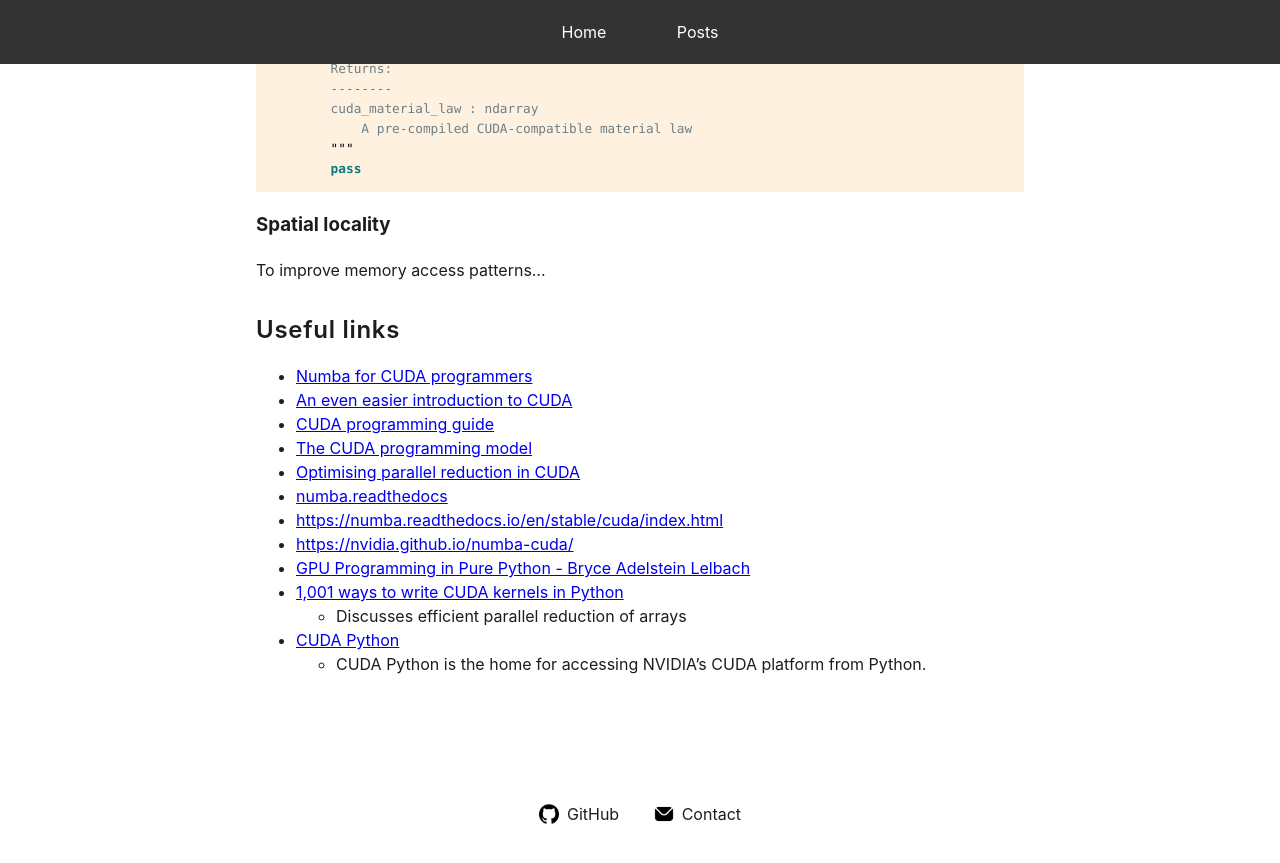
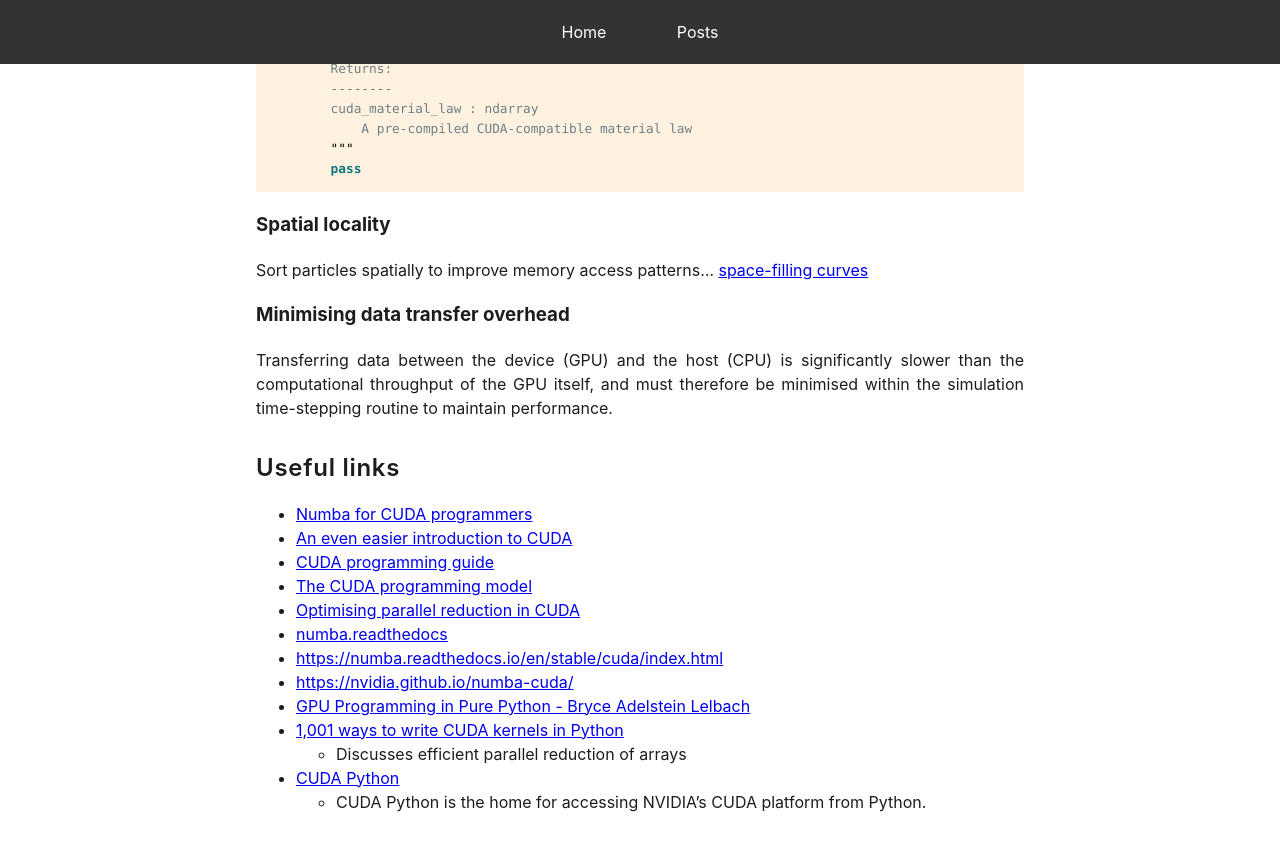
Before and after one commit to mark-hobbs/mark-hobbs.github.io, a Jekyll site: the page built from _posts/2025-02-03-cuda.md, in a window 1280 px wide and 900 px high, scrolled down 8743 px. Shown: the top 863 px of the window. Built offline with Jekyll 4.4.1, drawn with Linux system fonts in a browser that asks for light colours; before the commit the page ends 9583 px from its top, so only the background shows below that.

Commit message:
General updates

```diff
--- a/_posts/2025-02-03-cuda.md
+++ b/_posts/2025-02-03-cuda.md
@@ -396,7 +396,11 @@ class ConstitutiveLaw:
 
 ### Spatial locality
 
-To improve memory access patterns...
+Sort particles spatially to improve memory access patterns... [space-filling curves](https://en.wikipedia.org/wiki/Space-filling_curve)
+
+### Minimising data transfer overhead
+
+Transferring data between the device (GPU) and the host (CPU) is significantly slower than the computational throughput of the GPU itself, and must therefore be minimised within the simulation time-stepping routine to maintain performance.
 
 ## Useful links
 
```
